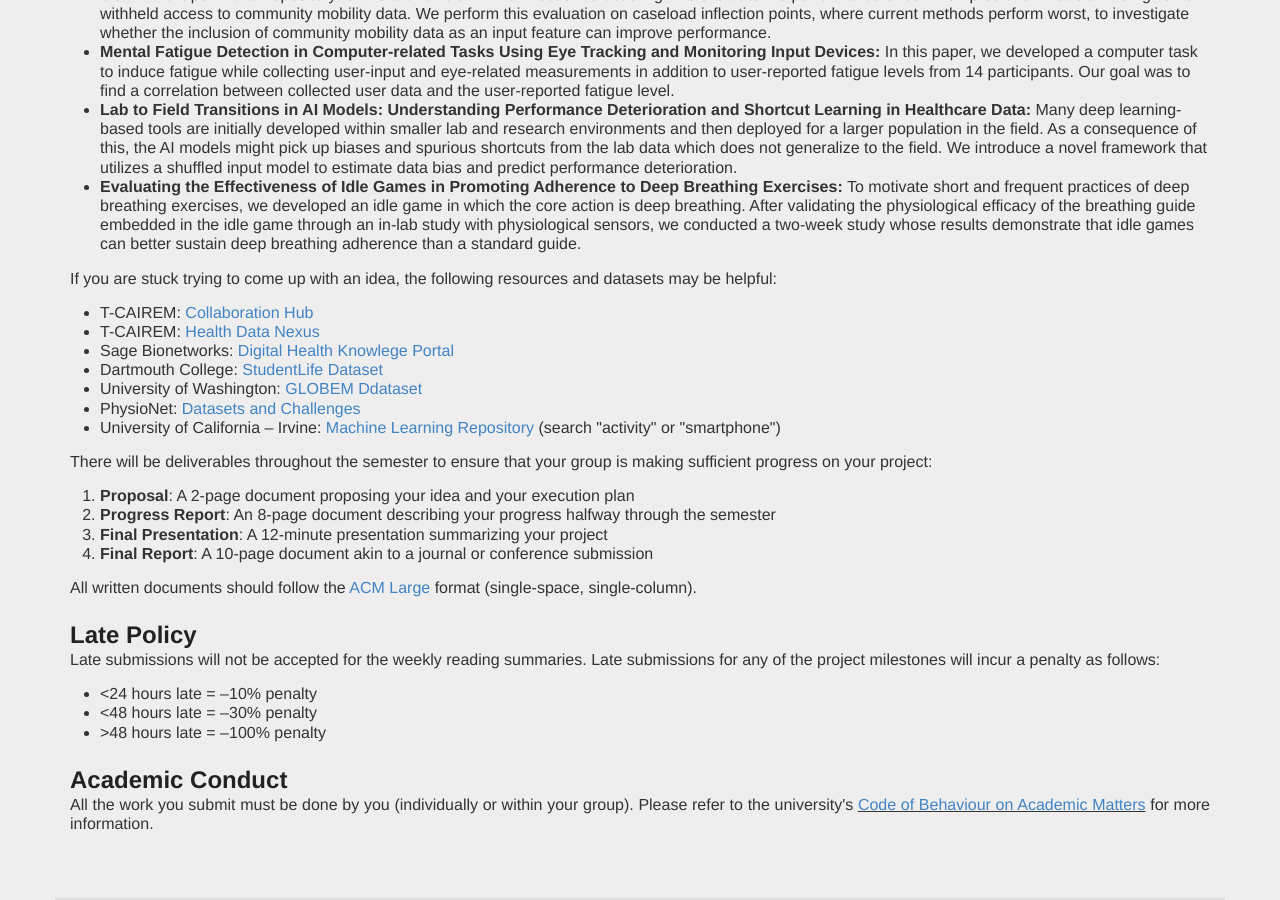
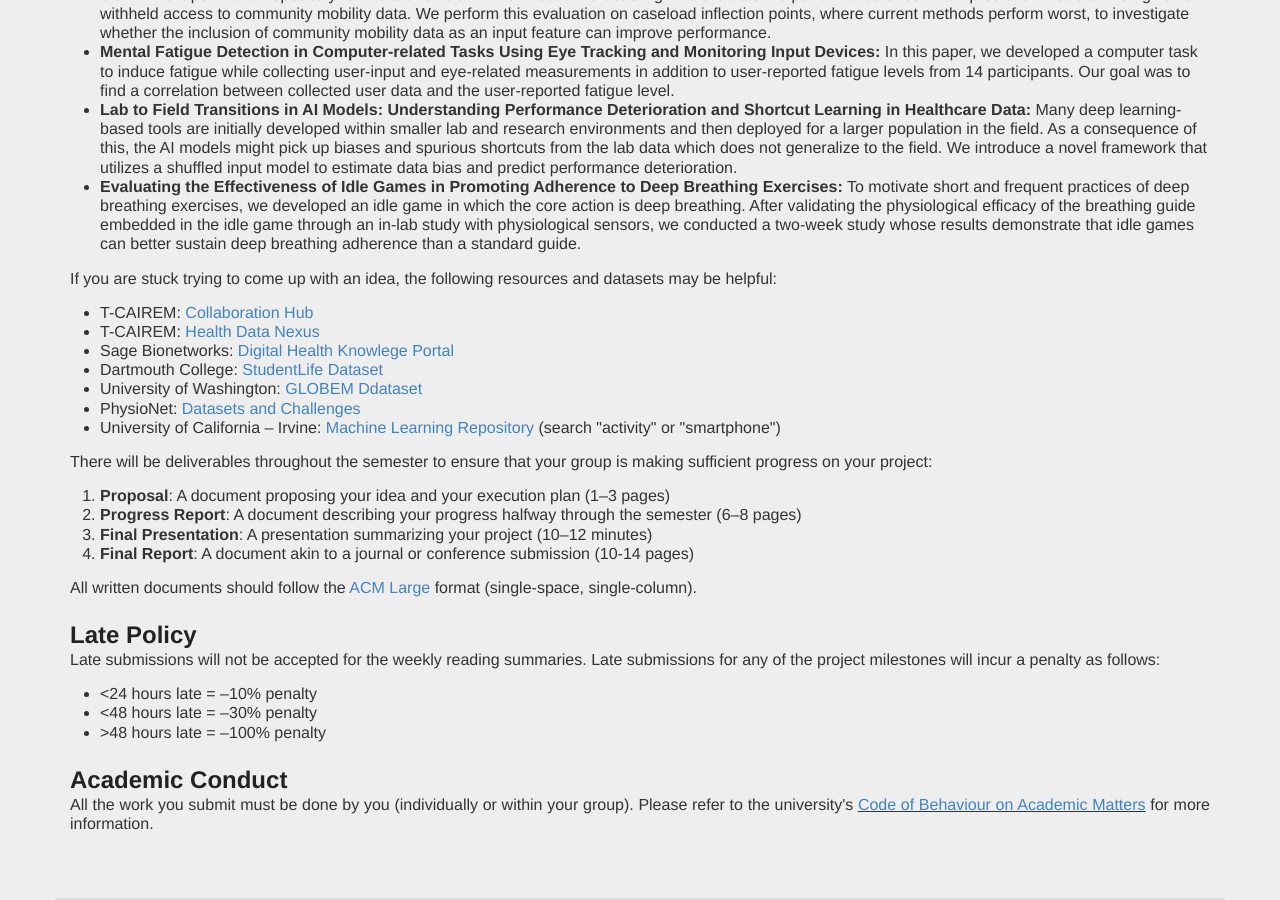
Before and after one commit to mariakakis/mhealth-course, a Jekyll site: the page built from syllabus/index.html, in a window 1280 px wide and 900 px high, scrolled down 1727 px. Built offline with Jekyll 4.4.1, drawn with Linux system fonts in a browser that asks for light colours; some web fonts are replaced.

Commit message:
updating text on lengths

```diff
--- a/syllabus/index.html
+++ b/syllabus/index.html
@@ -162,10 +162,10 @@ If you are stuck trying to come up with an idea, the following resources and dat
 <p>
 There will be deliverables throughout the semester to ensure that your group is making sufficient progress on your project:
 <ol>
-  <li><b>Proposal</b>: A 2-page document proposing your idea and your execution plan</li>
-  <li><b>Progress Report</b>: An 8-page document describing your progress halfway through the semester</li>
-  <li><b>Final Presentation</b>: A 12-minute presentation summarizing your project</li>
-  <li><b>Final Report</b>: A 10-page document akin to a journal or conference submission</li>
+  <li><b>Proposal</b>: A document proposing your idea and your execution plan (1–3 pages)</li>
+  <li><b>Progress Report</b>: A document describing your progress halfway through the semester (6–8 pages)</li>
+  <li><b>Final Presentation</b>: A presentation summarizing your project (10–12 minutes)</li>
+  <li><b>Final Report</b>: A document akin to a journal or conference submission (10-14 pages)</li>
 </ol>
 All written documents should follow the <a href="https://www.acm.org/publications/authors/submissions">ACM Large</a> format (single-space, single-column).
 </p>
```
